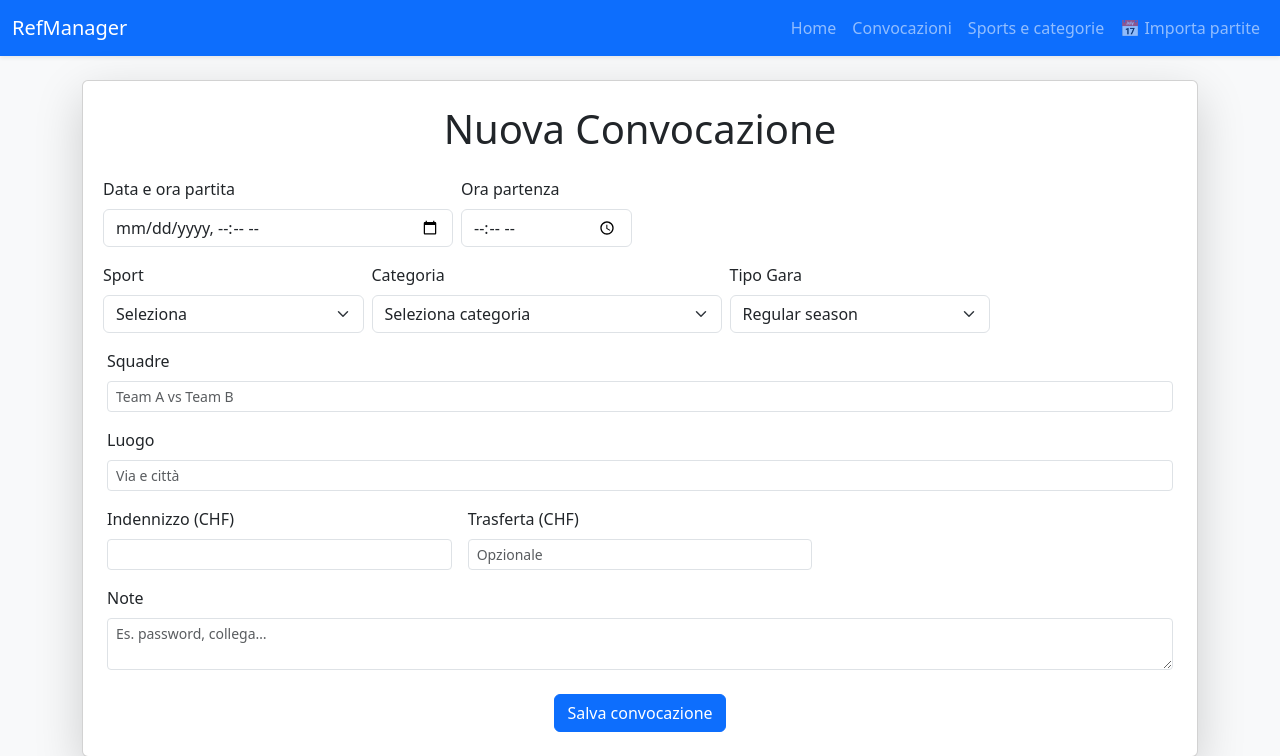
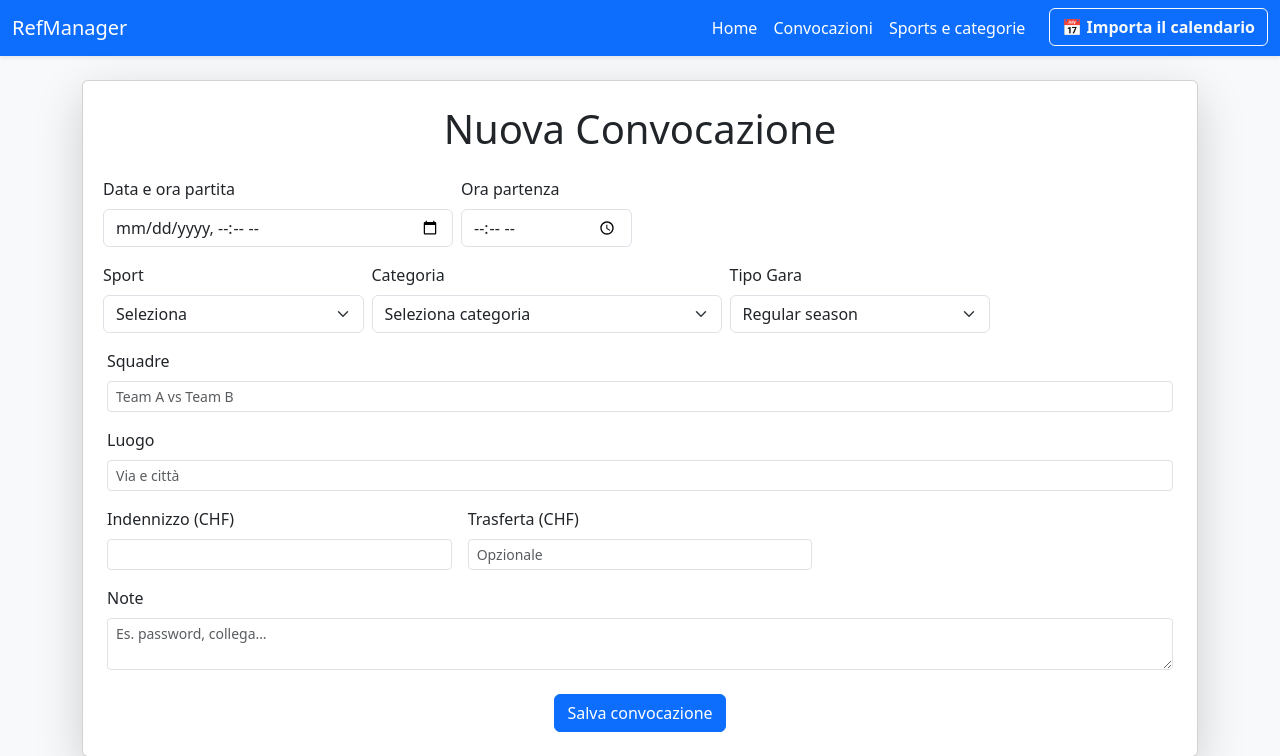
Before and after one commit to miich65/Gestione-convocazioni, a FastAPI app: page / in a window 1280 px wide. Shown: the top 756 px of the page. Run offline with FastAPI, Linux system fonts and the light colour scheme; data comes from the database, SQL or seed files in the repository.

Commit message:
migliorie navbar

```diff
--- a/app/templates/form.html
+++ b/app/templates/form.html
@@ -6,6 +6,25 @@
     <link href="https://cdn.jsdelivr.net/npm/bootstrap@5.3.2/dist/css/bootstrap.min.css" rel="stylesheet">
     <meta name="viewport" content="width=device-width, initial-scale=1">
     <script src="https://cdn.jsdelivr.net/npm/bootstrap@5.3.2/dist/js/bootstrap.bundle.min.js"></script>
+<style>
+    html {
+        overflow-y: scroll;
+    }
+    body {
+        scrollbar-width: thin;              /* Firefox */
+        scrollbar-color: #ccc transparent;  /* Firefox */
+    }
+
+    /* Chrome, Edge, Safari */
+    body::-webkit-scrollbar {
+        width: 8px;
+    }
+    body::-webkit-scrollbar-thumb {
+        background-color: #ccc;
+        border-radius: 10px;
+    }
+
+</style>
 </head>
 <body class="bg-light">
     {% include 'partials/navbar.html' %}
--- a/app/templates/partials/navbar.html
+++ b/app/templates/partials/navbar.html
@@ -6,15 +6,17 @@
       </button>
       <div class="collapse navbar-collapse" id="navbarSupportedContent">
         <ul class="navbar-nav ms-auto mb-2 mb-lg-0">
-          <li class="nav-item"><a class="nav-link" href="/">Home</a></li>
-          <li class="nav-item"><a class="nav-link" href="/convocazioni">Convocazioni</a></li>
-          <li class="nav-item"><a class="nav-link" href="/gestione-sport">Sports e categorie</a></li>
+          <li class="nav-item"><a class="nav-link text-white" href="/">Home</a></li>
+          <li class="nav-item"><a class="nav-link text-white" href="/convocazioni">Convocazioni</a></li>
+          <li class="nav-item"><a class="nav-link text-white" href="/gestione-sport">Sports e categorie</a></li>
           <li class="nav-item">
-            <a class="nav-link" style="border-radius: 20px;" href="webcal://ref.mferreira.ch/calendario.ics" target="_blank">
-              📅 Importa partite
+            <a href="webcal://ref.mferreira.ch/calendario.ics"
+                class="btn btn-outline-light ms-3"
+                style="font-weight: 600;">
+                📅 Importa il calendario
             </a>
           </li>
         </ul>
       </div>
     </div>
-  </nav>
+</nav>
```
